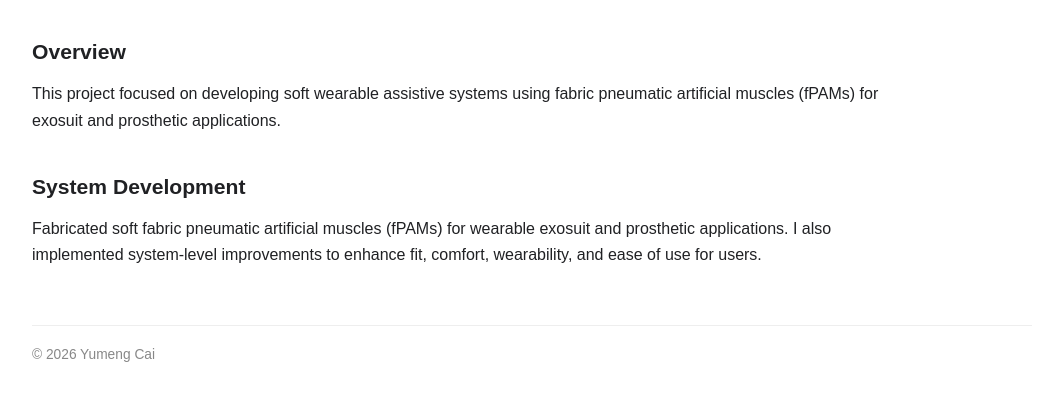
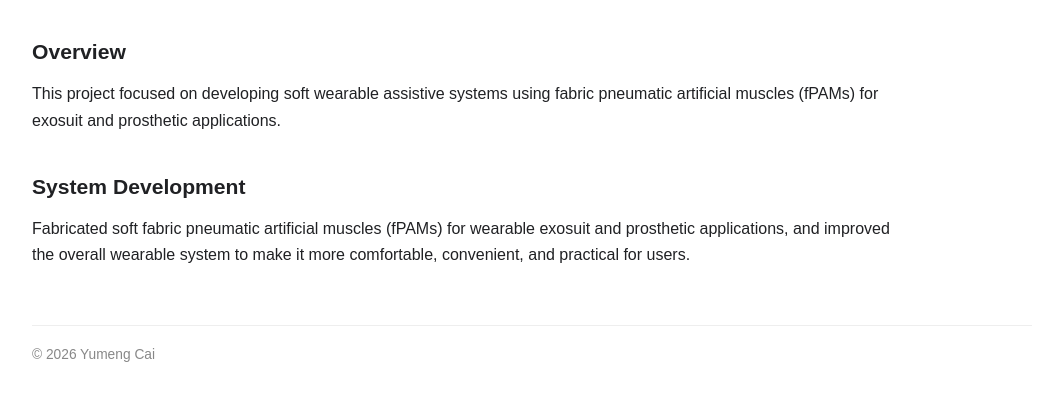
Before and after one commit to ycai395/yumengcai, a plain HTML site: page projects/exosuit.html in a window 1280 px wide. Shown: the part 703-1101 px from the top of the page, without its empty margins (108-1171 px from the left). Drawn offline with Linux system fonts and the light colour scheme.

Commit message:
Clarify exosuit system development contributions

```diff
--- a/projects/exosuit.html
+++ b/projects/exosuit.html
@@ -156,7 +156,7 @@
 
       <p>
 
-        Fabricated soft fabric pneumatic artificial muscles (fPAMs) for wearable exosuit and prosthetic applications. I also implemented system-level improvements to enhance fit, comfort, wearability, and ease of use for users.
+        Fabricated soft fabric pneumatic artificial muscles (fPAMs) for wearable exosuit and prosthetic applications, and improved the overall wearable system to make it more comfortable, convenient, and practical for users.
 
       </p>
 
```
